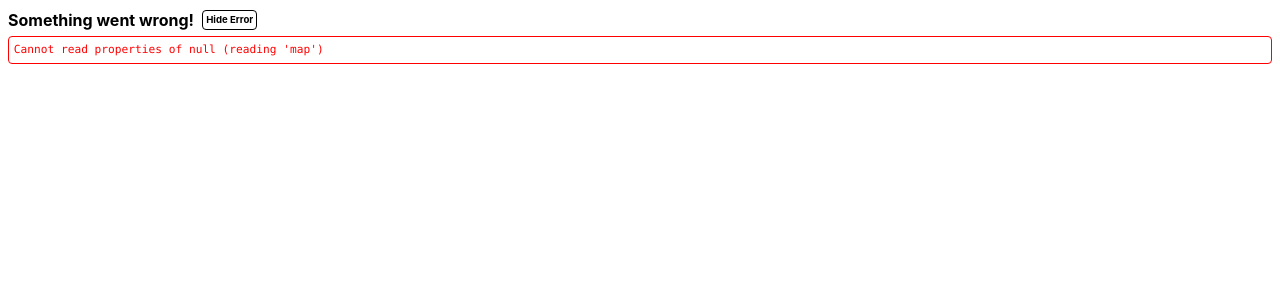
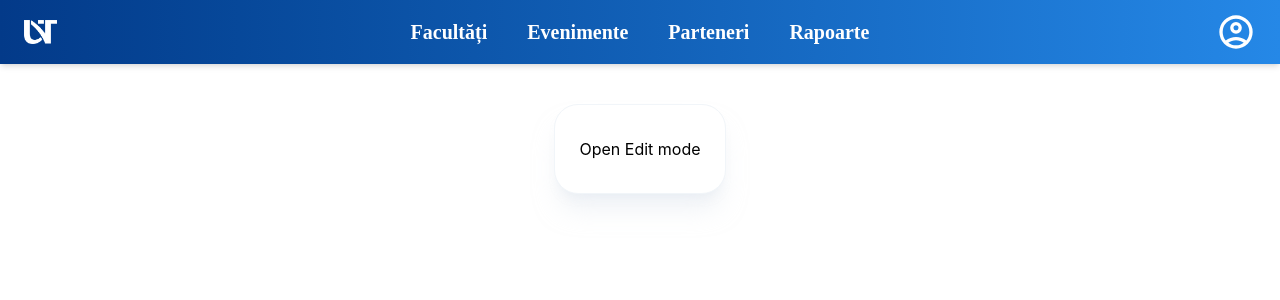
Before and after one commit to DanyParfene/UniEvent, a React (Vite) app in the folder FRONTEND/UniEvent/: page /eveniment in a window 1280 px wide. Shown: the top 300 px of the page. Built offline with nearby package versions, Linux system fonts and the light colour scheme.

Commit message:
changed event edit logic

```diff
--- a/FRONTEND/UniEvent/src/components/events/EventCardEditor.tsx
+++ b/FRONTEND/UniEvent/src/components/events/EventCardEditor.tsx
@@ -1,17 +1,17 @@
 import { useAppForm } from "../form";
 import {
-  defaultFormValues,
   formSchema,
   formSteps,
+  type Form,
 } from "../../config/create-event";
 import { useState } from "react";
 
-const EventCardEditor = ({eventData}: {eventData: string}) => {
+const EventCardEditor = ({ eventData }: { eventData: Partial<Form> }) => {
   const [currentStep, setCurrentStep] = useState<number>(0);
   const [formErrors, setFormErrors] = useState<string[] | null>(null);
 
   const form = useAppForm({
-    defaultValues: defaultFormValues,
+    defaultValues: eventData,
     validators: {
       onChange: formSchema,
     },
@@ -31,7 +31,7 @@ const EventCardEditor = ({eventData}: {eventData: string}) => {
           }}
         >
           {formSteps.map((formStep, index) => (
-            <div>
+            <div key={index}>
               <h3 className="font-[Sans-Source-Now] text-2xl font-semibold mb-3">
                 {formStep.name}
               </h3>
--- a/FRONTEND/UniEvent/src/components/events/EventCardMain.tsx
+++ b/FRONTEND/UniEvent/src/components/events/EventCardMain.tsx
@@ -1,34 +1,34 @@
-import Accordion from "../common/Accordion.tsx";
-import { bannerLabel } from "./eventMainType.ts";
-import Link from "../common/Link.tsx";
-import DriveImage from "../common/DriveImage.tsx";
-import ActionButton from "../common/ActionButton.tsx";
-import SocialMediaCard from "./SocialMediaCard.tsx";
 import { useEffect, useState } from "react";
-import type { Form } from "../../config/create-event.ts";
+import type { Form } from "../../config/create-event";
+import EventCardEditor from "./EventCardEditor";
 
-const EventCardMain = ({
-  eventData,
-  editDataAction,
-  editSocialMediaAction,
-}: {
-  eventData: Form | null;
-  editDataAction: () => void;
-  editSocialMediaAction: () => void;
-}) => {
-  const editGeneralDataButtonIndex = 0;
-  const editSocialMediaButtonIndex = 6;
+const EventCardMain = () => {
+  /* const editGeneralDataButtonIndex = 0;
+  const editSocialMediaButtonIndex = 6; */
 
   const [isEditMode, setIsEditMode] = useState<boolean>(false);
+  const [eventData, setEventData] = useState<Partial<Form>>({});
 
   useEffect(() => {
-
+    setEventData(() => {
+      return {
+        eventName: "Test event",
+        startEventDate: new Date().toLocaleDateString("en-CA"),
+        finishEventDate: new Date().toLocaleDateString("en-CA"),
+        edition: 3,
+        organizer: "",
+        description: "Dummy description",
+        invitations: []
+      };
     });
+  }, []);
 
   return (
-    isEditMode ? "" :
+    <>
+      {isEditMode == false ? (
         <div className="max-w-4xl mx-auto my-10 flex flex-col gap-8 px-6 py-8 bg-white border border-slate-100 shadow-xl shadow-slate-200/50 rounded-3xl">
-      {eventData.map((section: any, idx: any) => (
+          <button onClick={() => setIsEditMode(true)}>Open Edit mode</button>
+          {/* {eventData.map((section: any, idx: any) => (
           <div key={idx} className="group">
             <div className="flex items-center gap-4 mb-6">
               <h2 className="text-2xl font-bold tracking-tight text-slate-800">
@@ -88,8 +88,15 @@ const EventCardMain = ({
               ))}
             </div>
           </div>
-      ))}
+        ))} */}
         </div>
+      ) : (
+         <div>
+          <EventCardEditor eventData={eventData} />
+        </div>
+       /*  <></> */
+      )}
+    </>
   );
 };
 
--- a/FRONTEND/UniEvent/src/routes/eveniment.tsx
+++ b/FRONTEND/UniEvent/src/routes/eveniment.tsx
@@ -1,38 +1,14 @@
 import { createFileRoute } from "@tanstack/react-router";
 import EventCardMain from "../components/events/EventCardMain";
-import { useState } from "react";
-import EventCardEditor from "../components/events/EventCardEditor";
-import type { Form } from "../config/create-event.ts";
 
 export const Route = createFileRoute("/eveniment")({
   component: RouteComponent,
 });
 
 function RouteComponent() {
-  const [isEditingData, setIsEditingData] = useState(false);
-  const [isEditingSocial, setIsEditingSocial] = useState(false);
-  const [data, setData] = useState<Form | null>(null);
-  const setIsEditingDataTrue = () => {
-    setIsEditingData(true);
-  };
-
-  const setIsEditingSocialMediaTrue = () => {
-    setIsEditingSocial(true);
-  };
-
   return (
     <div>
-      {isEditingData ? (
-        <EventCardEditor eventData={data} />
-      ) : isEditingSocial ? (
-        ""
-      ) : (
-        <EventCardMain
-          eventData={data}
-          editDataAction={setIsEditingDataTrue}
-          editSocialMediaAction={setIsEditingSocialMediaTrue}
-        />
-      )}
+      <EventCardMain />
     </div>
   );
 }
```
Also changed, not shown: 1 other file (tests, documents, lock files or other folders). Lines whose indentation alone changed are shown as unchanged.
